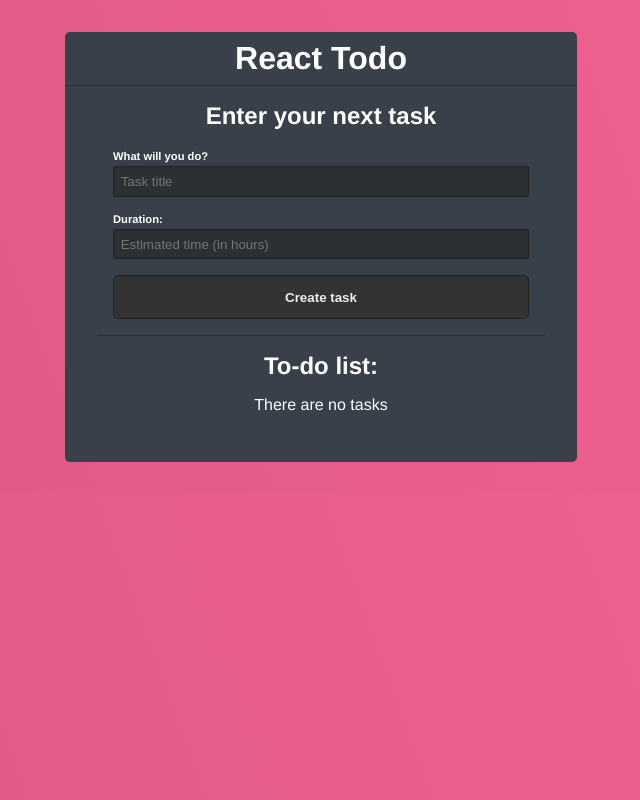
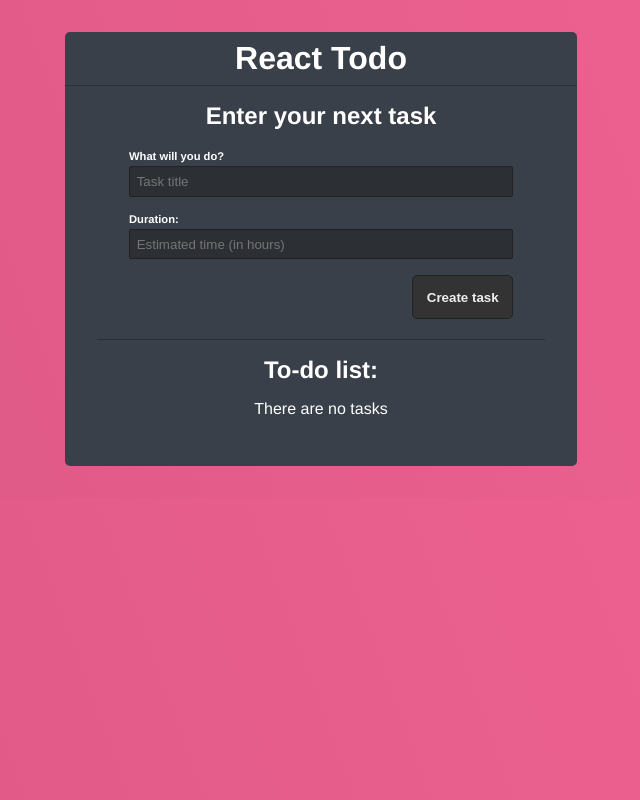
Before and after one commit to benevora/react_taskManager, a React (Create React App) app in the folder taskmanager/: page / in a window 1280 px wide. Shown: the whole page, without its empty margins (319-959 px from the left). Built offline with nearby package versions, Linux system fonts and the light colour scheme; data requests are answered from the project's data file.

Commit message:
Update App.css

```diff
--- a/taskmanager/src/App.css
+++ b/taskmanager/src/App.css
@@ -17,9 +17,10 @@
 }
 
 .form-todo {
-  padding: 1em;
+  padding: 4em 2em;
   margin: 0 2em;
   border-bottom: 1px solid #2c3035;
+  padding-top: 1em;
 }
 
 .form-todo h2, .list-todo h2 {
@@ -52,12 +53,15 @@
   background-color: #333;
   color: #eee;
   font-weight: bold;
-  display: block;
-  width: 100%;
+  /* display: block; */
+  display: flex;
+  /* width: 100%; */
   border: 1px solid #222;
   border-radius: 5px;
   padding: 1em;
   cursor: pointer;
+  float: right;
+
 }
 
 .list-todo {
```
